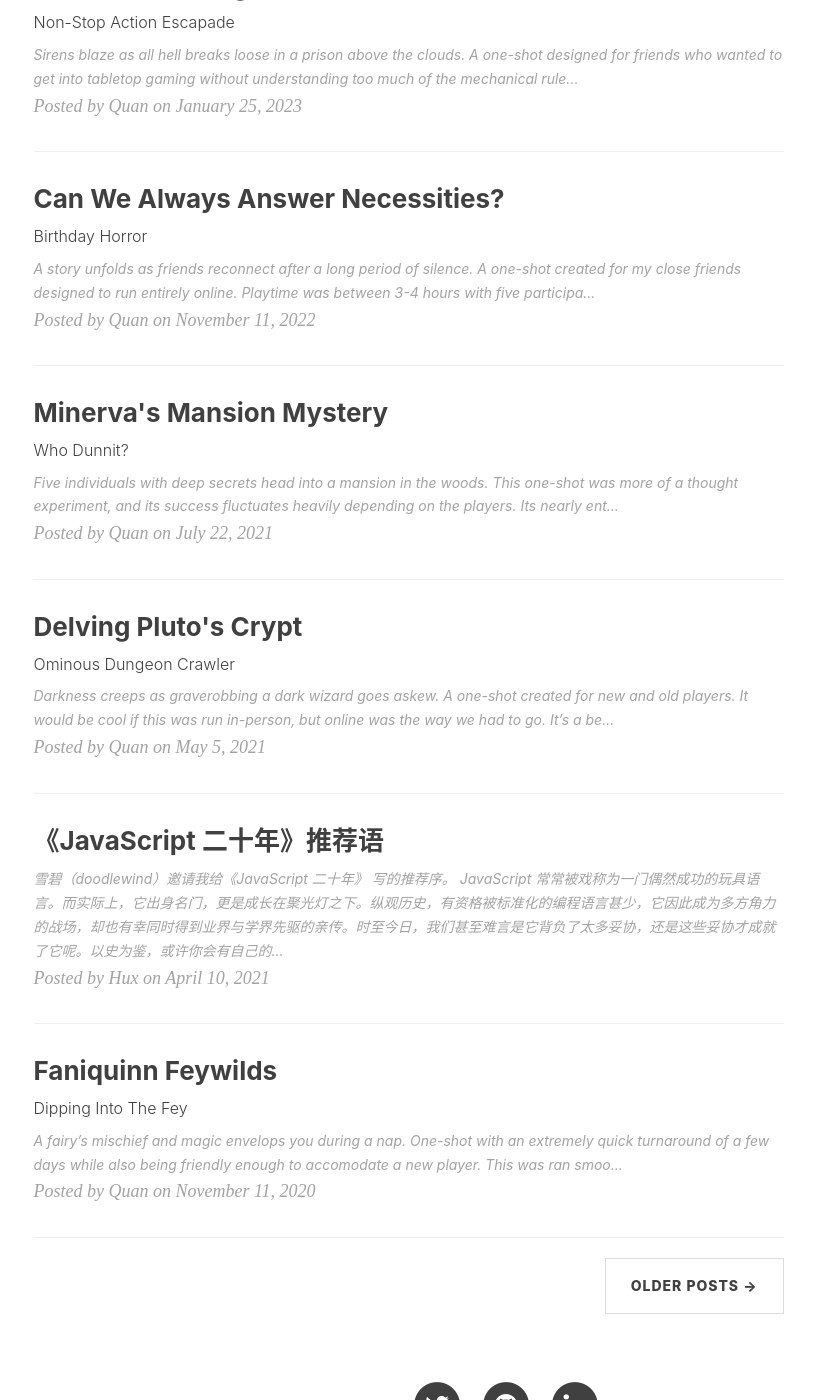
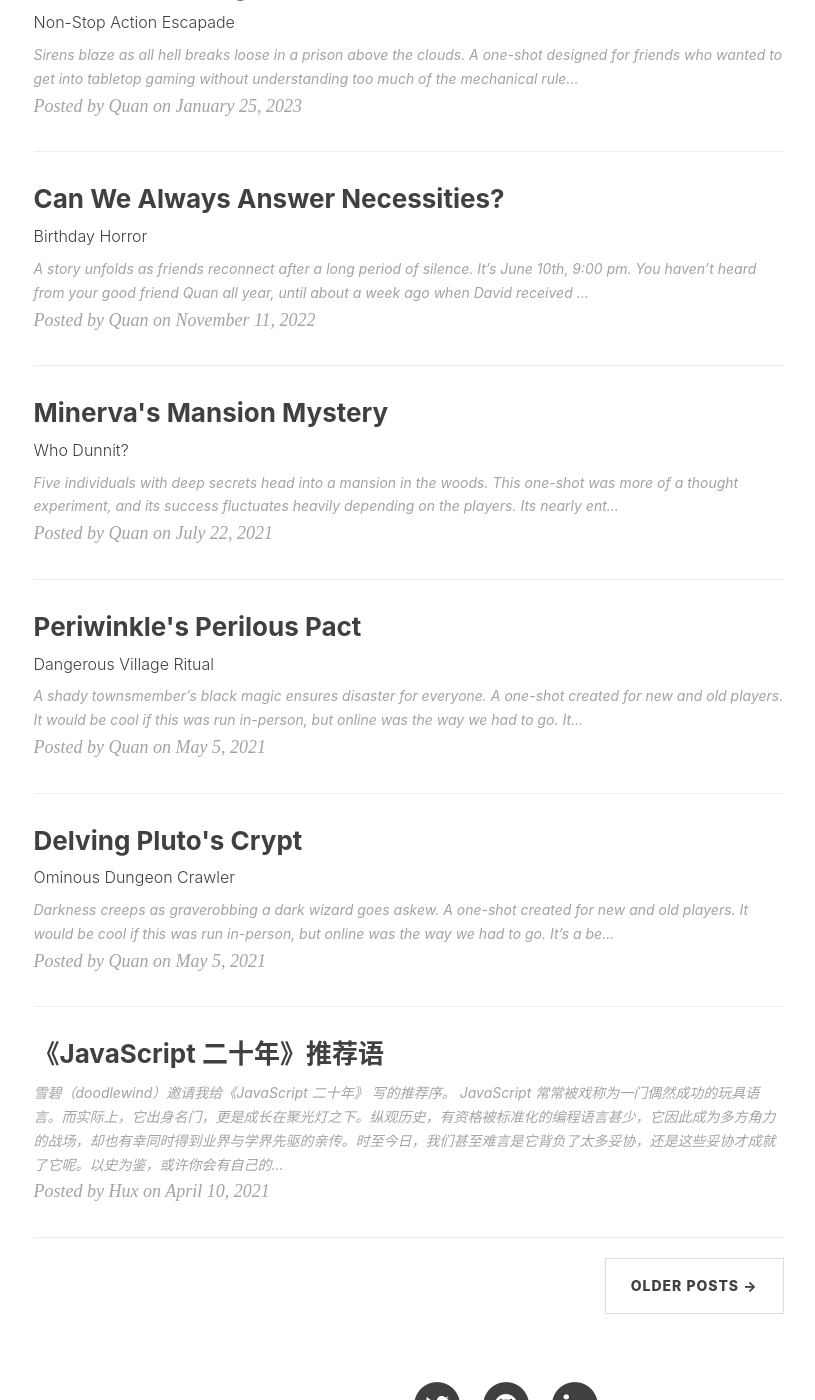
Before and after one commit to QuanPhanguyen/quanphanguyen.github.io, a Jekyll site: the page built from index.html, in a window 1280 px wide and 1400 px high, scrolled down 1276 px. Shown: the whole window, without its empty margins (134-949 px from the left). Built offline with Jekyll 4.4.1, drawn with Linux system fonts in a browser that asks for light colours; nearby versions of some CDN libraries; the list of posts is cut into pages by our own code; comment, search, counter and statistics services are not loaded.

Commit message:
description

```diff
--- /dev/null
+++ b/_posts/read_sf_plf/2021-08-31-dnd-09-periwinkle.md
@@ -0,0 +1,23 @@
+---
+layout:     post
+title:      "Periwinkle's Perilous Pact"
+subtitle:   "Dangerous Village Ritual"
+navcolor:   "invert"
+date:       2021-05-05
+header-img: "assets/images/periwinkle.png"
+header-mask: 0.4
+author:     "Quan"
+tags:
+    - D&D
+    - One-Shot
+---
+
+> A shady townsmember's black magic ensures disaster for everyone.
+
+A one-shot created for new and old players. It would be cool if this was run in-person, but online was the way we had to go. It's a beginner friendly adventure with creative fights and puzzles. Playtime was around 4 hours.
+
+Specially drawn assets were used for the puzzle segment in this, but it is entirely possible and recommended to draw your own. One boss statblock can be found below, with all three phases listed in the link.
+
+### [Full One-Shot Outline →](https://docs.google.com/document/d/e/2PACX-1vTwGzDkijOsJIUdD1Pr5ogCsasanjCvcyicL2kSuGBQYhQs55CaEnT4aqIkg9iFwxWIXCR8DjaTWIdp/pub) <!-- Link to full story -->
+
+![My Image](/assets/images/periwinkle.png "Periwinkle")
--- a/_posts/read_sf_plf/2022-11-11-dnd-01-cwaan.md
+++ b/_posts/read_sf_plf/2022-11-11-dnd-01-cwaan.md
@@ -13,6 +13,8 @@ tags:
 ---
 
 > A story unfolds as friends reconnect after a long period of silence.
+
+***It’s June 10th, 9:00 pm. You haven’t heard from your good friend Quan all year, until about a week ago when David received a letter in his mailbox addressed to all of Quan’s friends. It appears he hasn’t contacted anyone for 6 months because he had been hospitalized due to a severe accident. Now that he is well and better, he has invited you all to come visit him at his local hospital.***
 
 A one-shot created for my close friends designed to run entirely online. Playtime was between 3-4 hours with five participants. Ran with a slightly modified ruleset of 5e D&D where hitpoints are replaced with Panic Points. Failed events grant one point, with three marking the characters death.
 
```
